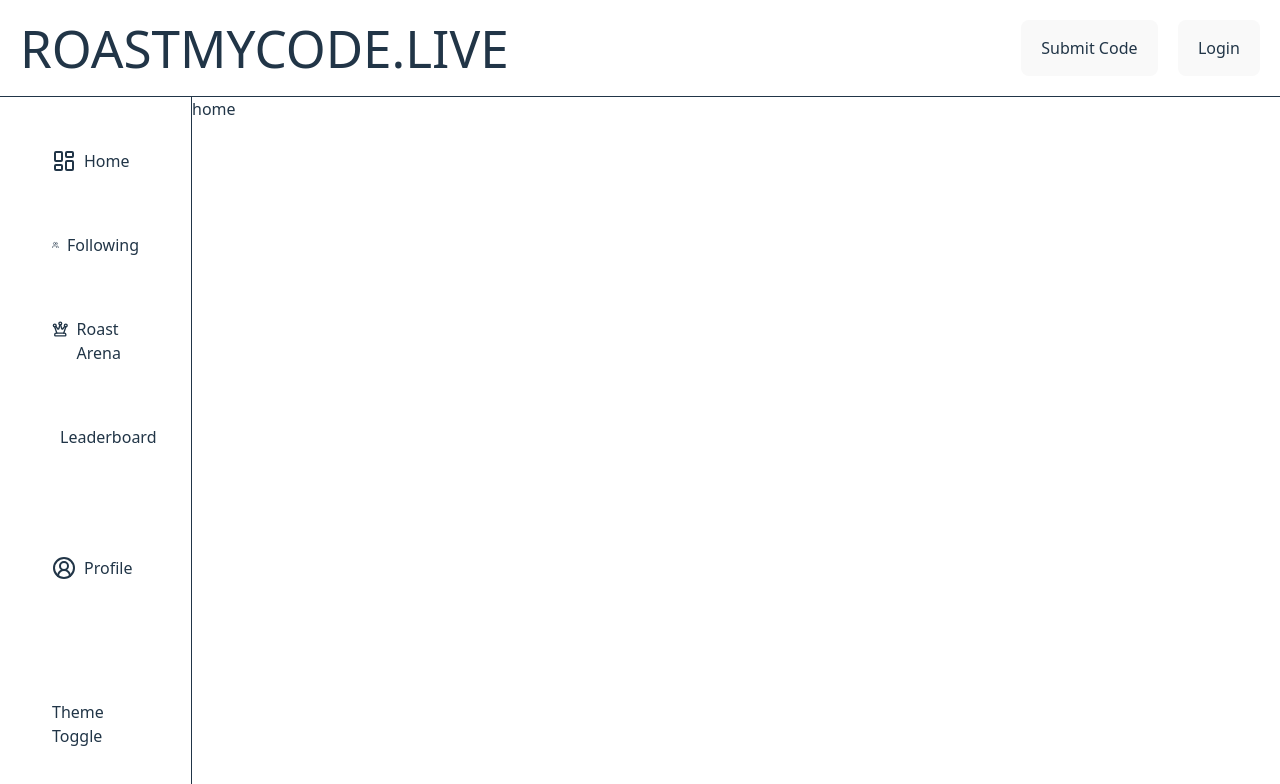
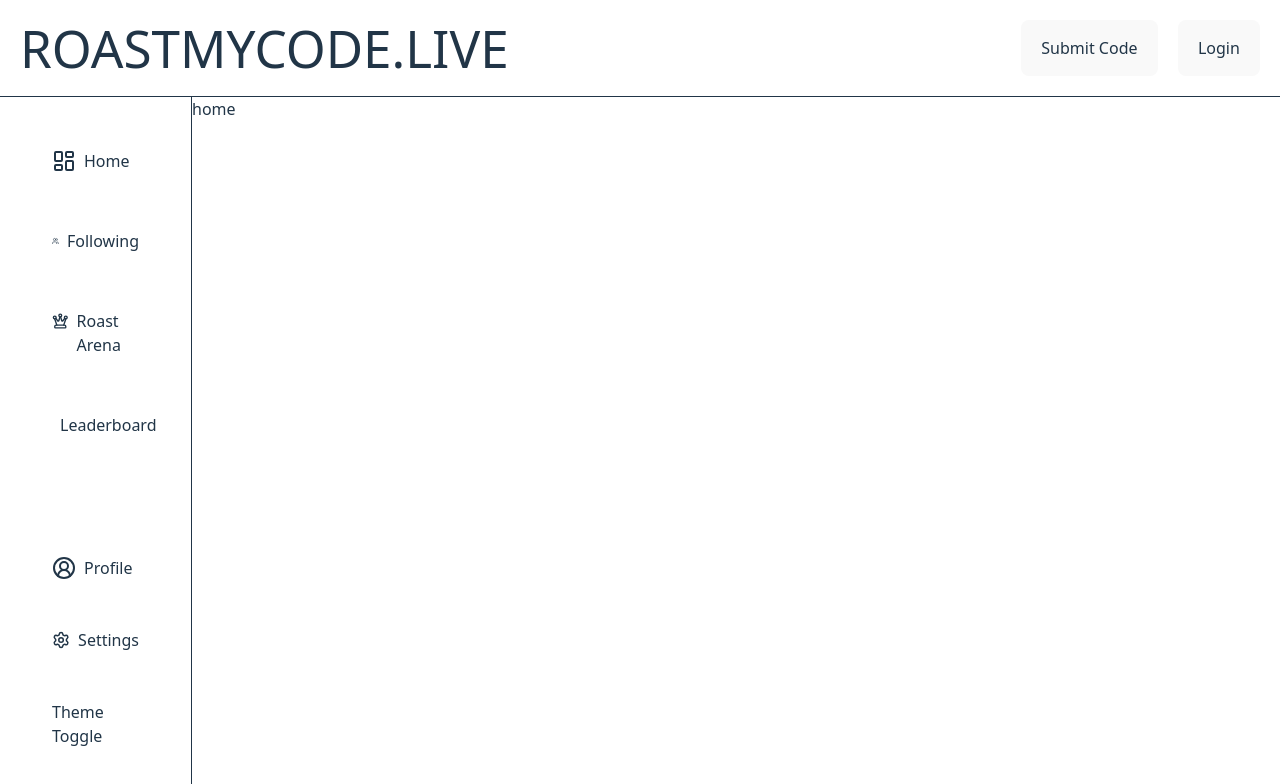
Before and after one commit to rlop74/roast-my-code, a React (Vite) app: page / in a window 1280 px wide. Shown: the top 784 px of the page. Built offline with nearby package versions, Linux system fonts and the light colour scheme.

Commit message:
- worked on Sidebar component - setup Link for the menu items - fixed Sidebar layout - did not work on theme toggle for now

```diff
--- a/src/components/Sidebar.jsx
+++ b/src/components/Sidebar.jsx
@@ -1,29 +1,51 @@
-import { LayoutDashboard, Users, ChessQueen, TrophyIcon, CircleUserRound } from "lucide-react";
+import { Link } from "react-router";
+
+import {
+    LayoutDashboard,
+    Users,
+    ChessQueen,
+    TrophyIcon,
+    CircleUserRound,
+    Settings,
+} from "lucide-react";
 
 export const Sidebar = () => {
     const upperMenuItems = [
-        { name: "Home", icon: <LayoutDashboard /> },
-        { name: "Following", icon: <Users /> },
-        { name: "Roast Arena", icon: <ChessQueen /> },
-        { name: "Leaderboard", icon: <TrophyIcon /> },
+        { name: "Home", icon: <LayoutDashboard />, path: "/" },
+        { name: "Following", icon: <Users />, path: "/following" },
+        { name: "Roast Arena", icon: <ChessQueen />, path: "/roast-arena" },
+        { name: "Leaderboard", icon: <TrophyIcon />, path: "/leaderboard" },
     ];
     const lowerMenuItems = [
-        {name: "Profile", icon: <CircleUserRound />},
-        {name: "Theme Toggle", icon: ""},
+        { name: "Profile", icon: <CircleUserRound />, path: "/profile" },
+        { name: "Settings", icon: <Settings />, path: "/settings" },
+        { name: "Theme Toggle", icon: "", path: "" },
     ];
 
     return (
         <div className="flex flex-col justify-between w-full p-8 list-none">
-            <div className="flex flex-col gap-5">
+            <div className="flex flex-col gap-4">
                 {upperMenuItems.map((item) => (
-                    <li key={item.name} className="flex gap-2 cursor-pointer hover:bg-[#F4F4F8]/50 p-5 rounded-full">
-                        {item.icon} {item.name}
-                    </li>
+                    <Link to={item.path}>
+                        <li
+                            key={item.name}
+                            className="flex gap-2 cursor-pointer hover:bg-[#F4F4F8]/50 p-5 rounded-full"
+                        >
+                            {item.icon} {item.name}
+                        </li>
+                    </Link>
                 ))}
             </div>
-            <div className="flex flex-col gap-20">
+            <div className="flex flex-col gap-2">
                 {lowerMenuItems.map((item) => (
-                    <li key={item.name} className="flex gap-2 cursor-pointer hover:bg-[#F4F4F8]/50 p-5 rounded-full">{item.icon} {item.name}</li>
+                    <Link to={item.path}>
+                        <li
+                            key={item.name}
+                            className="flex gap-2 cursor-pointer hover:bg-[#F4F4F8]/50 p-5 rounded-full"
+                        >
+                            {item.icon} {item.name}
+                        </li>
+                    </Link>
                 ))}
             </div>
         </div>
--- a/src/index.css
+++ b/src/index.css
@@ -15,14 +15,14 @@
   -moz-osx-font-smoothing: grayscale; */
 }
 
-a {
+/* a {
   font-weight: 500;
   color: #646cff;
   text-decoration: inherit;
 }
 a:hover {
   color: #535bf2;
-}
+} */
 
 body {
   margin: 0;
```
